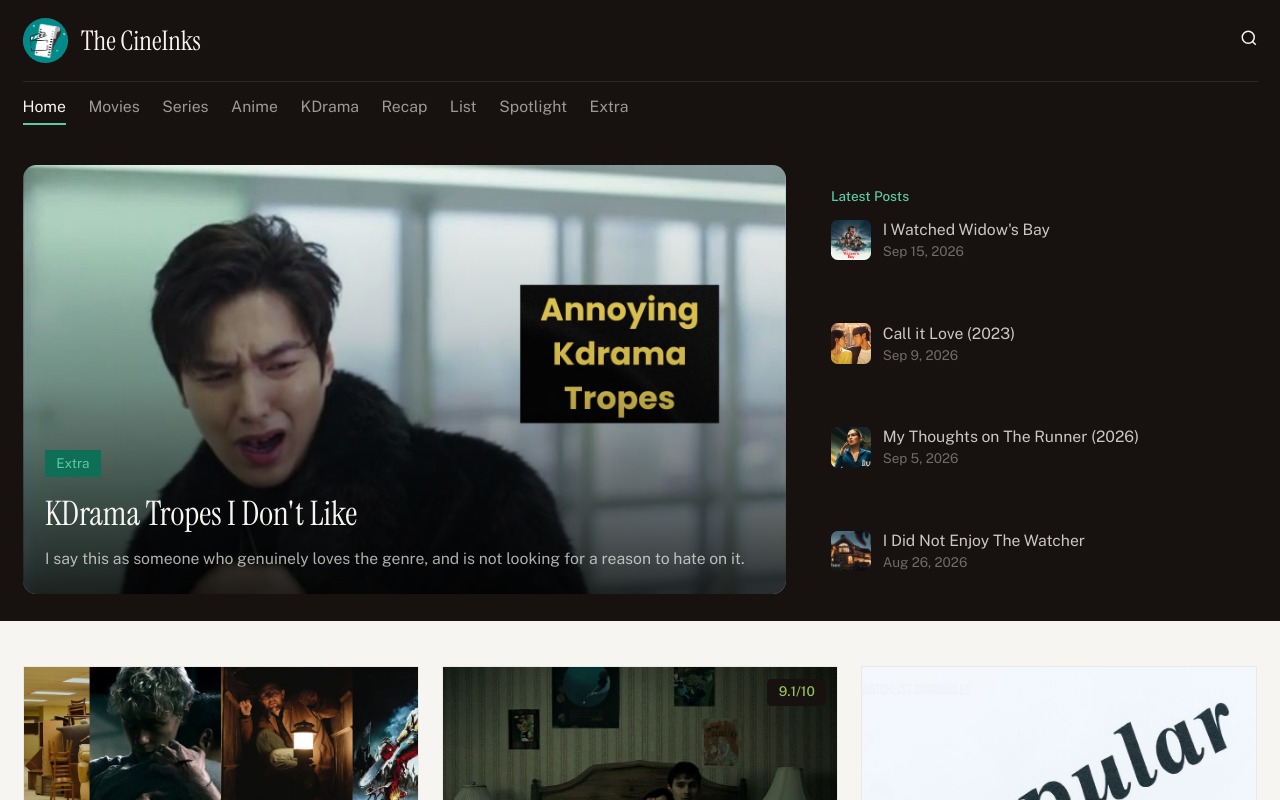
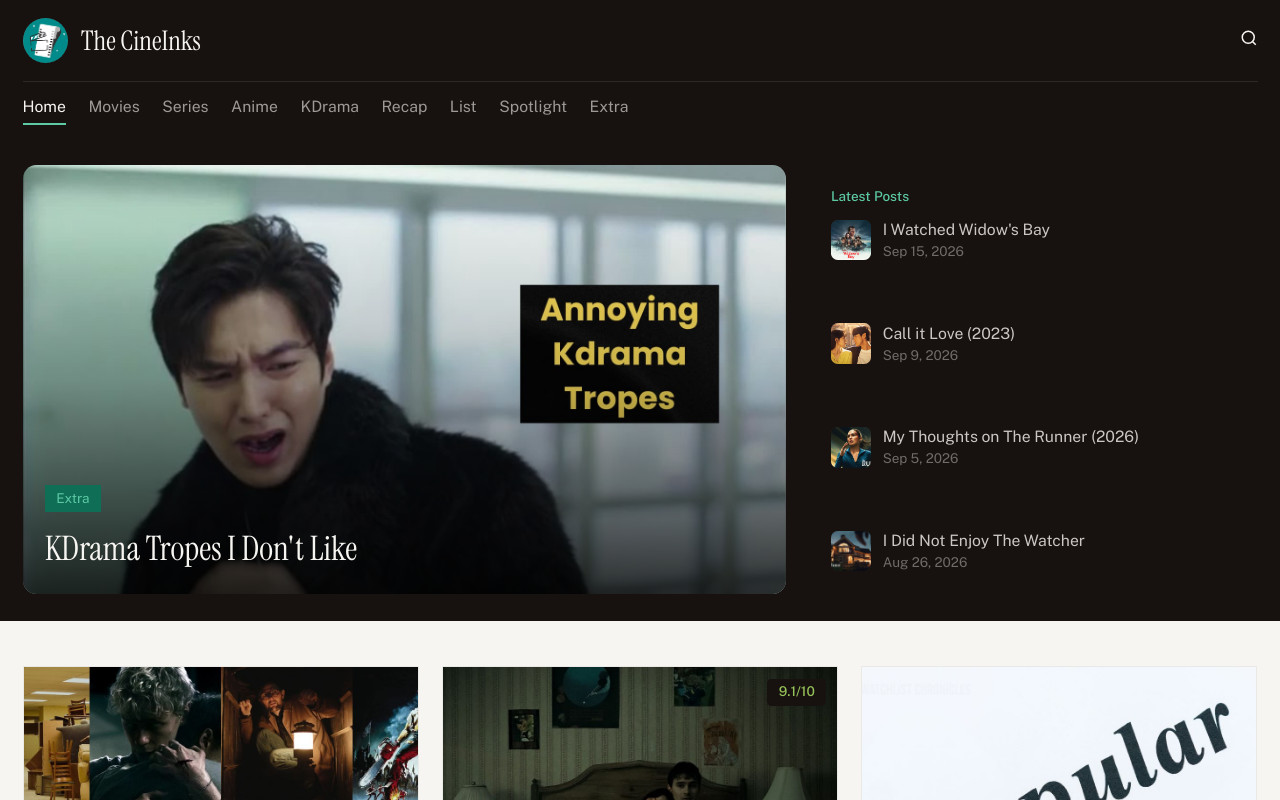
Before and after one commit to MariaEgbuna/the-cineinks, a Next.js app: page / in a window 1280 px wide. Shown: the top 800 px of the page. Built offline with nearby package versions, Linux system fonts and the light colour scheme.

Commit message:
remove execerpt from featured post

```diff
--- a/components/Hero.tsx
+++ b/components/Hero.tsx
@@ -26,7 +26,7 @@ export default function Hero({ featuredPost, recentlyWatched }: HeroProps) {
               className="object-cover"
             />
           )}
-          {/* Dark gradient so title and excerpt stay readable regardless
+          {/* Dark gradient so the title stays readable regardless
               of how light or busy the underlying cover image is. */}
           <div className="absolute inset-0 bg-gradient-to-t from-black/80 via-black/20 to-transparent" />
 
@@ -44,12 +44,9 @@ export default function Hero({ featuredPost, recentlyWatched }: HeroProps) {
             <span className="inline-block bg-teal text-teal-light text-xs px-2.5 py-1 mb-3">
               {featuredPost.category}
             </span>
-            <h1 className="font-serif text-2xl md:text-3xl text-cream leading-snug mb-2">
+            <h1 className="font-serif text-2xl md:text-3xl text-cream leading-snug">
               {featuredPost.title}
             </h1>
-            <p className="text-sm text-cream/70 leading-relaxed line-clamp-3 md:line-clamp-none">
-              {featuredPost.excerpt}
-            </p>
           </div>
         </Link>
 
```
